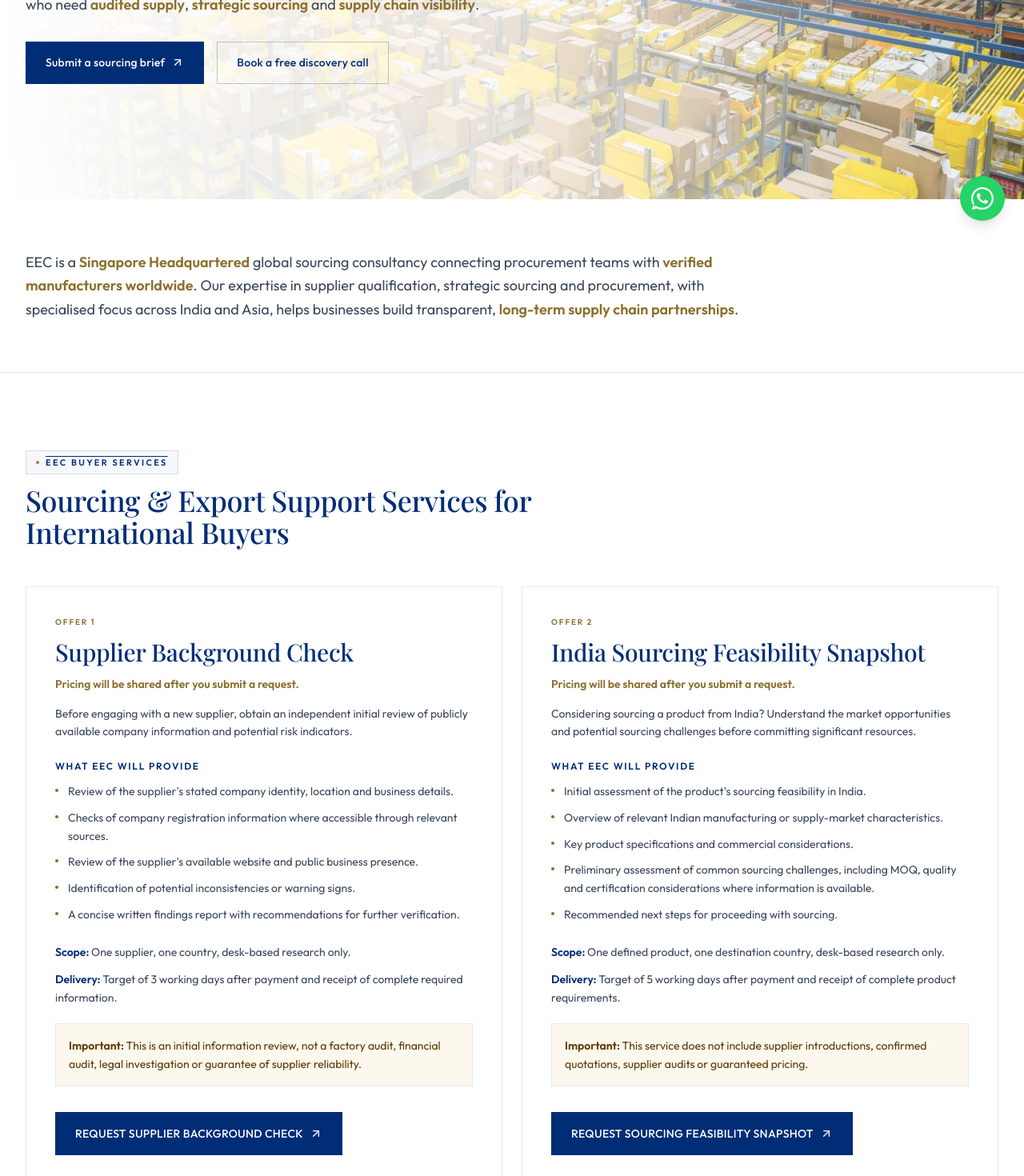
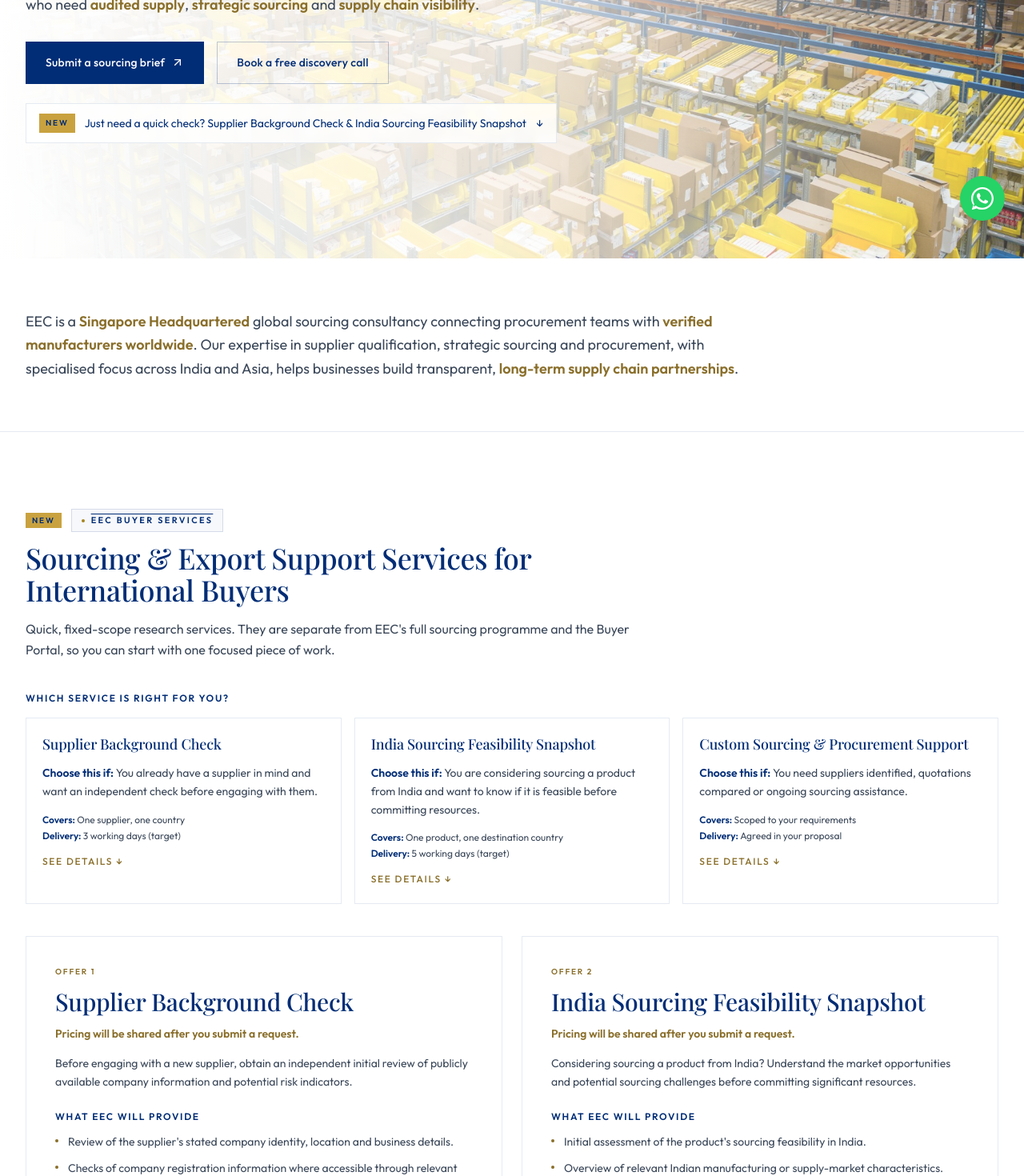
Before and after one commit to eec-tools/EEC-Website-, a Next.js app in the folder frontend/: page /for-buyers in a window 1280 px wide. Shown: the part 500-1970 px from the top of the page at 80% size. Built offline with nearby package versions, Linux system fonts and the light colour scheme; no server answers; a web font is replaced by a local one.

Commit message:
fixed the homepahge

```diff
--- a/frontend/src/components/BuyerServiceOffers.jsx
+++ b/frontend/src/components/BuyerServiceOffers.jsx
@@ -3,6 +3,7 @@
 import React, { useEffect, useState } from "react";
 import Link from "next/link";
 import { ArrowUpRight, ChevronDown } from "lucide-react";
+import NewBadge from "@/components/NewBadge";
 import { BUYER_OFFERS, CUSTOM_SOURCING_OFFER, SERVICE_TERMS } from "@/constants/services";
 
 function BulletList({ items }) {
@@ -54,6 +55,37 @@
         </Link>
       </div>
     </article>
+  );
+}
+
+function Chooser() {
+  const options = [...BUYER_OFFERS, CUSTOM_SOURCING_OFFER];
+  return (
+    <div className="mt-10" data-testid="buyer-service-chooser">
+      <div className="text-xs uppercase tracking-[0.14em] text-[#012D76] font-semibold mb-4">Which service is right for you?</div>
+      <div className="grid grid-cols-1 md:grid-cols-3 gap-4">
+        {options.map((o) => (
+          <a
+            key={o.id}
+            href={`#offer-${o.id}`}
+            className="group block border hairline bg-white p-5 transition-all duration-300 hover:border-[#C9A23F] hover:-translate-y-0.5"
+          >
+            <div className="font-display text-lg text-[#012D76] leading-snug">{o.title}</div>
+            <p className="mt-3 text-sm text-[#3A4759] leading-relaxed">
+              <span className="font-semibold text-[#012D76]">Choose this if: </span>
+              {o.useWhen}
+            </p>
+            <dl className="mt-4 space-y-1 text-xs text-[#3A4759]">
+              <div><dt className="inline font-semibold text-[#012D76]">Covers: </dt><dd className="inline">{o.compare.scope}</dd></div>
+              <div><dt className="inline font-semibold text-[#012D76]">Delivery: </dt><dd className="inline">{o.compare.delivery}</dd></div>
+            </dl>
+            <span className="mt-4 inline-flex items-center gap-1 text-xs font-medium uppercase tracking-[0.14em] text-[#8A6F2B]">
+              See details <span aria-hidden="true">↓</span>
+            </span>
+          </a>
+        ))}
+      </div>
+    </div>
   );
 }
 
@@ -114,12 +146,20 @@
   return (
     <section id="buyer-services" className="py-24 border-b hairline bg-surface scroll-mt-32" data-testid="buyer-services">
       <div className="max-w-7xl mx-auto px-6 lg:px-8">
-        <div className="overline mb-3">EEC Buyer Services</div>
+        <div className="flex flex-wrap items-center gap-3 mb-3">
+          <NewBadge />
+          <div className="overline">EEC Buyer Services</div>
+        </div>
         <h2 className="font-display text-3xl sm:text-4xl text-[#012D76] tracking-tight font-light max-w-3xl">
           Sourcing &amp; Export Support Services for International Buyers
         </h2>
+        <p className="mt-4 text-[#3A4759] leading-relaxed max-w-3xl">
+          Quick, fixed-scope research services. They are separate from EEC&apos;s full sourcing programme and the Buyer Portal, so you can start with one focused piece of work.
+        </p>
 
-        <div className="mt-12 grid grid-cols-1 lg:grid-cols-2 gap-6 items-stretch">
+        <Chooser />
+
+        <div className="mt-10 grid grid-cols-1 lg:grid-cols-2 gap-6 items-stretch">
           {BUYER_OFFERS.map((offer, i) => (
             <FixedFeeOffer key={offer.id} offer={offer} index={i} />
           ))}
--- /dev/null
+++ b/frontend/src/components/NewBadge.jsx
@@ -0,0 +1,13 @@
+import React from "react";
+
+// Marks the October 2026 services so they read as distinct from the established sourcing
+// programme and the supplier network application.
+export default function NewBadge({ children = "New", className = "" }) {
+  return (
+    <span
+      className={`inline-flex items-center bg-[#C9A23F] px-2 py-0.5 text-[10px] font-semibold uppercase tracking-[0.18em] text-[#012D76] ${className}`}
+    >
+      {children}
+    </span>
+  );
+}
--- a/frontend/src/components/NextLayout.jsx
+++ b/frontend/src/components/NextLayout.jsx
@@ -7,13 +7,14 @@
 import { toast } from "sonner";
 import { useAuth } from "@/context/AuthContext";
 import { api, formatApiErrorDetail } from "@/lib/api";
+import NewBadge from "@/components/NewBadge";
 
 const NAV = [
   { to: "/", label: "Home" },
   { to: "/for-buyers", label: "For Buyers" },
   { to: "/for-suppliers", label: "For Suppliers" },
   { to: "/categories", label: "Categories" },
-  { to: "/services", label: "Services" },
+  { to: "/services", label: "Services", isNew: true },
   { to: "/about", label: "About" },
 ];
 
@@ -225,6 +226,7 @@
                   }`}
                 >
                   {n.label}
+                  {n.isNew && <NewBadge className="eec-new-pulse ml-2 align-middle" />}
                 </Link>
               );
             })}
@@ -286,6 +288,7 @@
                     data-testid={`mobile-nav-${n.label.toLowerCase().replace(/\s+/g, "-")}`}
                   >
                     {n.label}
+                    {n.isNew && <NewBadge className="eec-new-pulse ml-2 align-middle" />}
                   </Link>
                 );
               })}
--- a/frontend/src/constants/services.js
+++ b/frontend/src/constants/services.js
@@ -27,6 +27,8 @@
     important:
       "This is an initial information review, not a factory audit, financial audit, legal investigation or guarantee of supplier reliability.",
     facts: ["One supplier", "One country", "Target: 3 working days"],
+    useWhen: "You already have a supplier in mind and want an independent check before engaging with them.",
+    compare: { scope: "One supplier, one country", delivery: "3 working days (target)" },
     cta: "REQUEST SUPPLIER BACKGROUND CHECK",
     href: buyerRequestHref("background-check"),
   },
@@ -47,6 +49,8 @@
     important:
       "This service does not include supplier introductions, confirmed quotations, supplier audits or guaranteed pricing.",
     facts: ["One product", "One destination country", "Target: 5 working days"],
+    useWhen: "You are considering sourcing a product from India and want to know if it is feasible before committing resources.",
+    compare: { scope: "One product, one destination country", delivery: "5 working days (target)" },
     cta: "REQUEST SOURCING FEASIBILITY SNAPSHOT",
     href: buyerRequestHref("feasibility-snapshot"),
   },
@@ -64,6 +68,8 @@
     "Ongoing outsourced sourcing assistance.",
   ],
   note: "Assignments are scoped and priced individually according to product requirements, sourcing complexity and the level of support required.",
+  useWhen: "You need suppliers identified, quotations compared or ongoing sourcing assistance.",
+  compare: { scope: "Scoped to your requirements", delivery: "Agreed in your proposal" },
   cta: "REQUEST A CUSTOM SOURCING PROPOSAL",
   href: buyerRequestHref("custom-sourcing"),
 };
--- a/frontend/src/index.css
+++ b/frontend/src/index.css
@@ -454,3 +454,39 @@
 @media (prefers-reduced-motion: reduce) {
   .eec-intro { display: none; }
 }
+
+
+/* ---------------------------------------------------------------------------
+   Attention helpers for the new services (homepage hero pill, nav tag, section glow)
+   --------------------------------------------------------------------------- */
+@keyframes eec-new-blink {
+  0%, 100% { opacity: 1; box-shadow: 0 0 0 0 rgba(201, 162, 63, 0.65); }
+  50% { opacity: 0.8; box-shadow: 0 0 0 7px rgba(201, 162, 63, 0); }
+}
+.eec-new-pulse { animation: eec-new-blink 1.6s ease-in-out infinite; }
+
+@keyframes eec-shimmer {
+  from { background-position: 100% 0; }
+  to { background-position: -100% 0; }
+}
+.eec-announce {
+  background: linear-gradient(100deg, #012d76 0%, #012d76 38%, #2a5cb0 50%, #012d76 62%, #012d76 100%);
+  background-size: 200% 100%;
+  animation: eec-shimmer 3.4s linear infinite;
+}
+
+@keyframes eec-glow-slide {
+  from { background-position: 0% 0; }
+  to { background-position: 300% 0; }
+}
+.eec-glow {
+  background: linear-gradient(115deg, #c9a23f, #f3db9b, #c9a23f, #012d76, #c9a23f);
+  background-size: 300% 100%;
+  animation: eec-glow-slide 7s linear infinite;
+  padding: 2px;
+  box-shadow: 0 18px 50px -20px rgba(201, 162, 63, 0.55);
+}
+
+@media (prefers-reduced-motion: reduce) {
+  .eec-new-pulse, .eec-announce, .eec-glow { animation: none; }
+}
--- a/frontend/src/views/ForBuyers.jsx
+++ b/frontend/src/views/ForBuyers.jsx
@@ -6,6 +6,7 @@
 import { useAuth } from "@/context/AuthContext";
 import { CertLogosMarquee } from "@/components/CertLogoMarquee";
 import BuyerServiceOffers from "@/components/BuyerServiceOffers";
+import NewBadge from "@/components/NewBadge";
 
 const BG = "/images/hero-about-buyers.jpg";
 
@@ -73,6 +74,15 @@
             )}
             <Link href="/buyer/intake" className="eec-btn-secondary">Book a free discovery call</Link>
           </div>
+          <a
+            href="#buyer-services"
+            className="mt-6 inline-flex flex-wrap items-center gap-3 border hairline border-[#C9A23F]/70 bg-white/80 px-4 py-3 text-sm text-[#012D76] backdrop-blur-sm transition-colors hover:bg-white"
+            data-testid="buyer-new-services-link"
+          >
+            <NewBadge />
+            <span>Just need a quick check? Supplier Background Check &amp; India Sourcing Feasibility Snapshot</span>
+            <span aria-hidden="true">↓</span>
+          </a>
         </div>
       </section>
 
--- a/frontend/src/views/Services.jsx
+++ b/frontend/src/views/Services.jsx
@@ -4,6 +4,7 @@
 import Link from "next/link";
 import { ArrowUpRight, Check, Search, ClipboardCheck, FileBarChart, Anchor, ShieldCheck, Compass, Handshake, Gauge, Globe } from "lucide-react";
 import { useAuth } from "@/context/AuthContext";
+import NewBadge from "@/components/NewBadge";
 import { ENGAGEMENT_TIERS } from "@/constants/engagementTiers";
 import {
   BUYER_OFFERS,
@@ -182,7 +183,7 @@
 
       <section id="buyer-services" className="py-20 lg:py-24 scroll-mt-20" data-testid="services-buyer-section">
         <div className="max-w-7xl mx-auto px-6 lg:px-8">
-          <div className="overline mb-3">For international buyers</div>
+          <div className="flex flex-wrap items-center gap-3 mb-3"><NewBadge /><div className="overline">For international buyers</div></div>
           <h2 className="font-display text-3xl sm:text-4xl text-[#012D76] tracking-tight font-light max-w-3xl mb-4">
             Know your supplier and your market before you commit.
           </h2>
@@ -203,7 +204,7 @@
 
       <section id="supplier-services" className="py-20 lg:py-24 border-t hairline bg-surface scroll-mt-20" data-testid="services-supplier-section">
         <div className="max-w-7xl mx-auto px-6 lg:px-8">
-          <div className="overline mb-3">For manufacturers &amp; exporters</div>
+          <div className="flex flex-wrap items-center gap-3 mb-3"><NewBadge /><div className="overline">For manufacturers &amp; exporters</div></div>
           <h2 className="font-display text-3xl sm:text-4xl text-[#012D76] tracking-tight font-light max-w-3xl mb-4">
             Find out how ready you are to win international business.
           </h2>
```
Also changed, not shown: frontend/src/app/page.jsx (+11 -0 lines), frontend/src/components/HomeServices.jsx (+7 -3 lines), frontend/src/views/ForSuppliers.jsx (+39 -0 lines).
